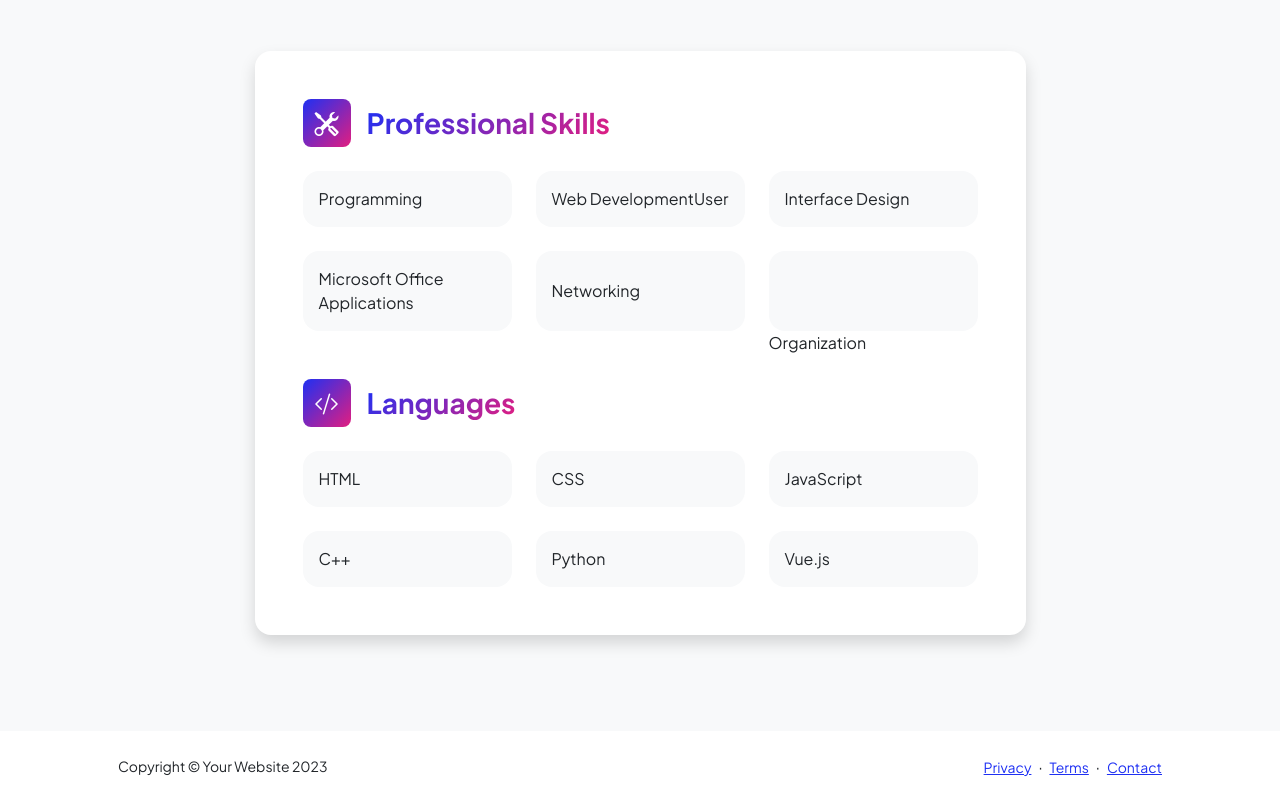
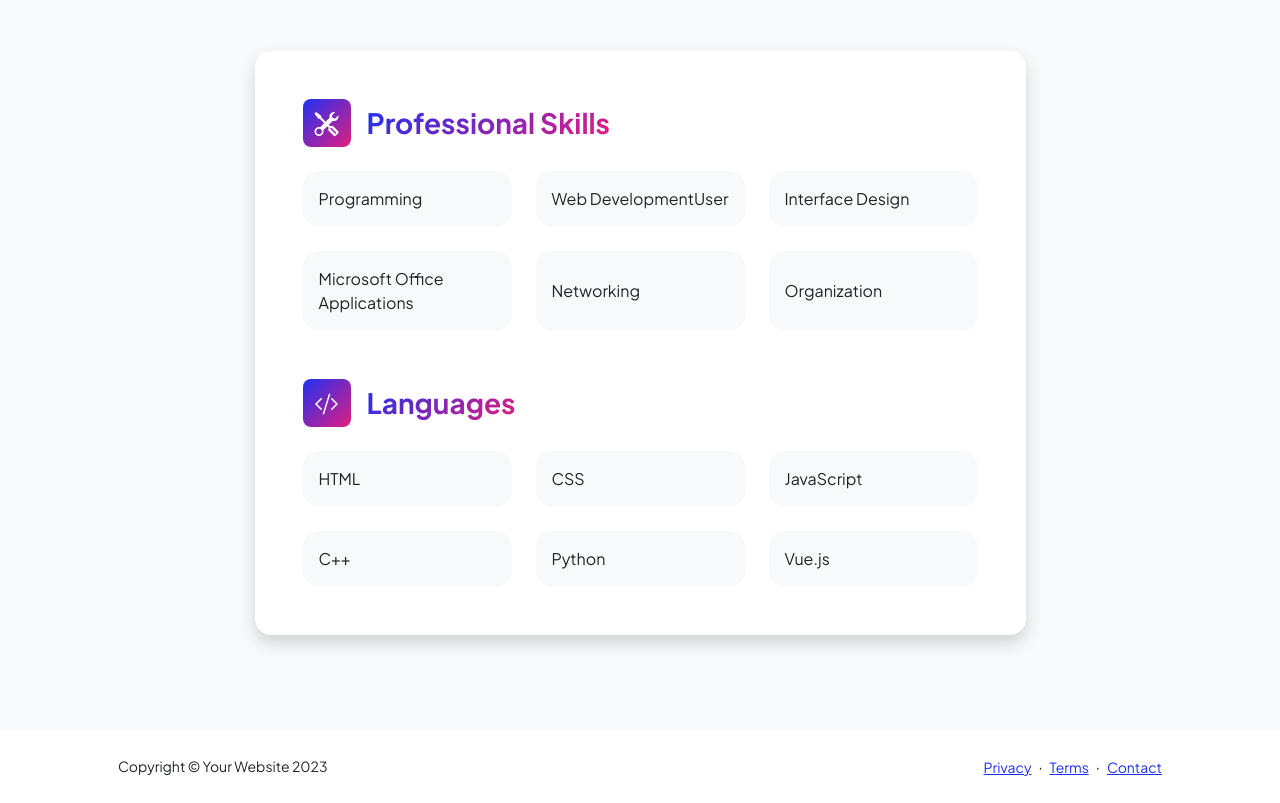
Before and after one commit to JeremyJarms/personal-website, a plain HTML site: page resume.html in a window 1280 px wide. Shown: the part 1257-2060 px from the top of the page. Drawn offline with nearby package versions, Linux system fonts and the light colour scheme.

Commit message:
Update resume.html

```diff
--- a/resume.html
+++ b/resume.html
@@ -152,7 +152,7 @@
                                         <div class="row row-cols-1 row-cols-md-3">
                                             <div class="col mb-4 mb-md-0"><div class="d-flex align-items-center bg-light rounded-4 p-3 h-100">Microsoft Office Applications</div></div>
                                             <div class="col mb-4 mb-md-0"><div class="d-flex align-items-center bg-light rounded-4 p-3 h-100">Networking</div></div>
-                                            <div class="col"><div class="d-flex align-items-center bg-light rounded-4 p-3 h-100"></div>Organization</div>
+                                            <div class="col"><div class="d-flex align-items-center bg-light rounded-4 p-3 h-100">Organization</div></div>
                                         </div>
                                     </div>
                                     <!-- Languages list-->
```
